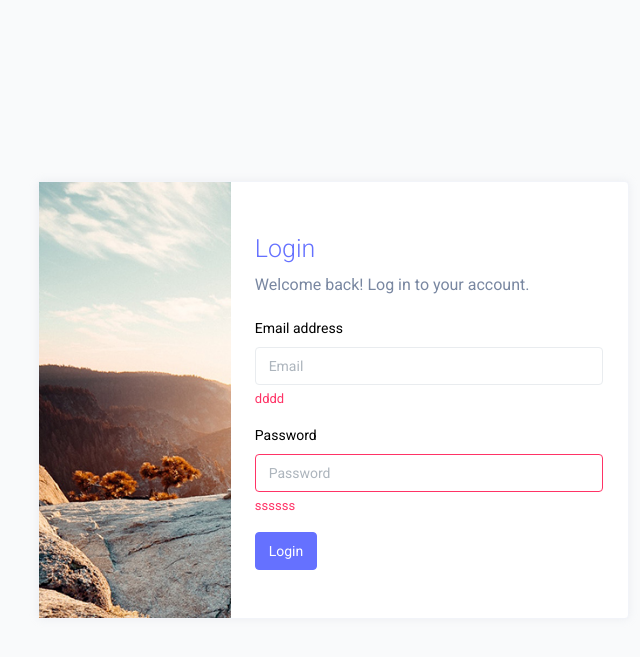
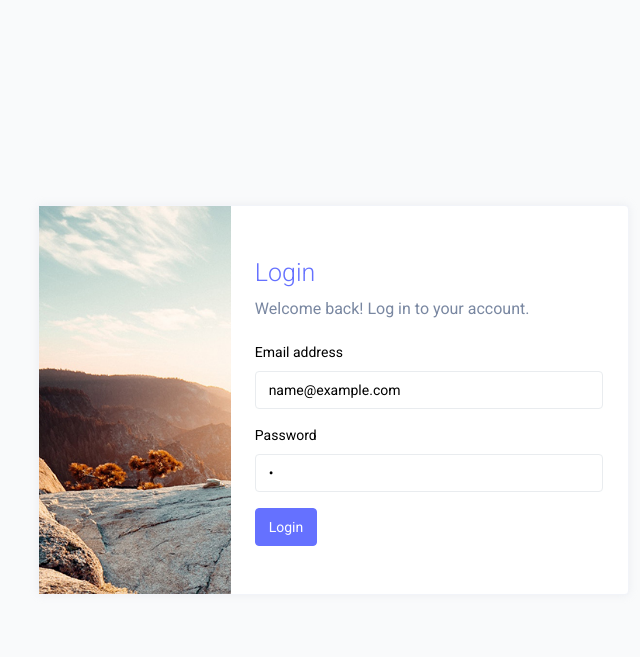
Before and after one commit to amaljamesgit/django_booking_application, a Django app: template adminUser/templates/auth/admin_login.html in a window 1280 px wide. Shown: the top 657 px of the page, without its empty margins (307-947 px from the left). Run offline with Django 4.2, Linux system fonts and the light colour scheme; the template is opened without the code that fills it: most values are stand-ins (such as "Sample title", 1, 10 or a date in 2020); some libraries are stand-ins or nearby versions.

Commit message:
add chnages

```diff
--- a/adminUser/templates/auth/admin_login.html
+++ b/adminUser/templates/auth/admin_login.html
@@ -55,6 +55,11 @@
                                 </div>
                                 <div class="col-md-8 ps-md-0">
                                     <div class="auth-form-wrapper px-4 py-5">
+                                        {% if error_msg.name == 'login_error' %}
+                                        <div class="alert alert-danger" role="alert">
+                                            {{   error_msg.error_message}}
+                                        </div>
+                                        {% endif  %}
                                         <a href="#" class="noble-ui-logo d-block mb-2">
                                             <span>Login</span></a>
                                         <h5 class="text-muted fw-normal mb-4">Welcome back! Log in to your account.</h5>
@@ -63,27 +68,37 @@
 
                                         <form id="sign_in_adm" method="POST"
                                             action="" class="forms-sample">
-
+                                            {% csrf_token %}
 
                                             <div class="mb-3">
                                                 <label for="userEmail" class="form-label">Email address</label>
-                                                <input type="email"
-                                                    class="form-control"
-                                                    name="email" placeholder="Email" value=""
-                                                    required>
+                                                <input type="text"
+                                                    class="form-control{% if error_msg.name == 'mail' %}
+                                                    border-danger
+                                                    {% endif %}
+                                                    "
+                                                    name="email" placeholder="Email" value="{{email}}"
+                                                    >
 
-                                                    <label class="error mt-1 tx-13 text-danger"> dddd</label>
+                                                    {% if error_msg.name == 'mail' %}
+                                                    <label class="error mt-1 tx-13 text-danger">{{ error_msg.error_message  }}</label>
+                                                    {% endif %}
 
                                             </div>
 
                                             <div class="mb-3">
                                                 <label for="userPassword" class="form-label">Password</label>
                                                 <input type="password"
-                                                    class="form-control  border-danger "
+                                                    class="form-control
+                                                    {% if error_msg.name == 'password' %}
+                                                    border-danger
+                                                    {% endif %}
+                                                    "
                                                     name="password" placeholder="Password"
-                                                    value="" required>
-
-                                                    <label class="error mt-1 tx-13 text-danger"> ssssss</label>
+                                                    value="{{password}}" >
+                                                    {% if error_msg.name == 'password' %}
+                                                    <label class="error mt-1 tx-13 text-danger">{{ error_msg.error_message  }}</label>
+                                                    {% endif %}
 
                                             </div>
 
```
Also changed, not shown: adminUser/controller/loginController.py (+42 -2 lines), adminUser/forms.py (added, +35 -0 lines), online_booking/settings.py (+6 -2 lines), adminUser/models.py (line endings or trailing spaces).
